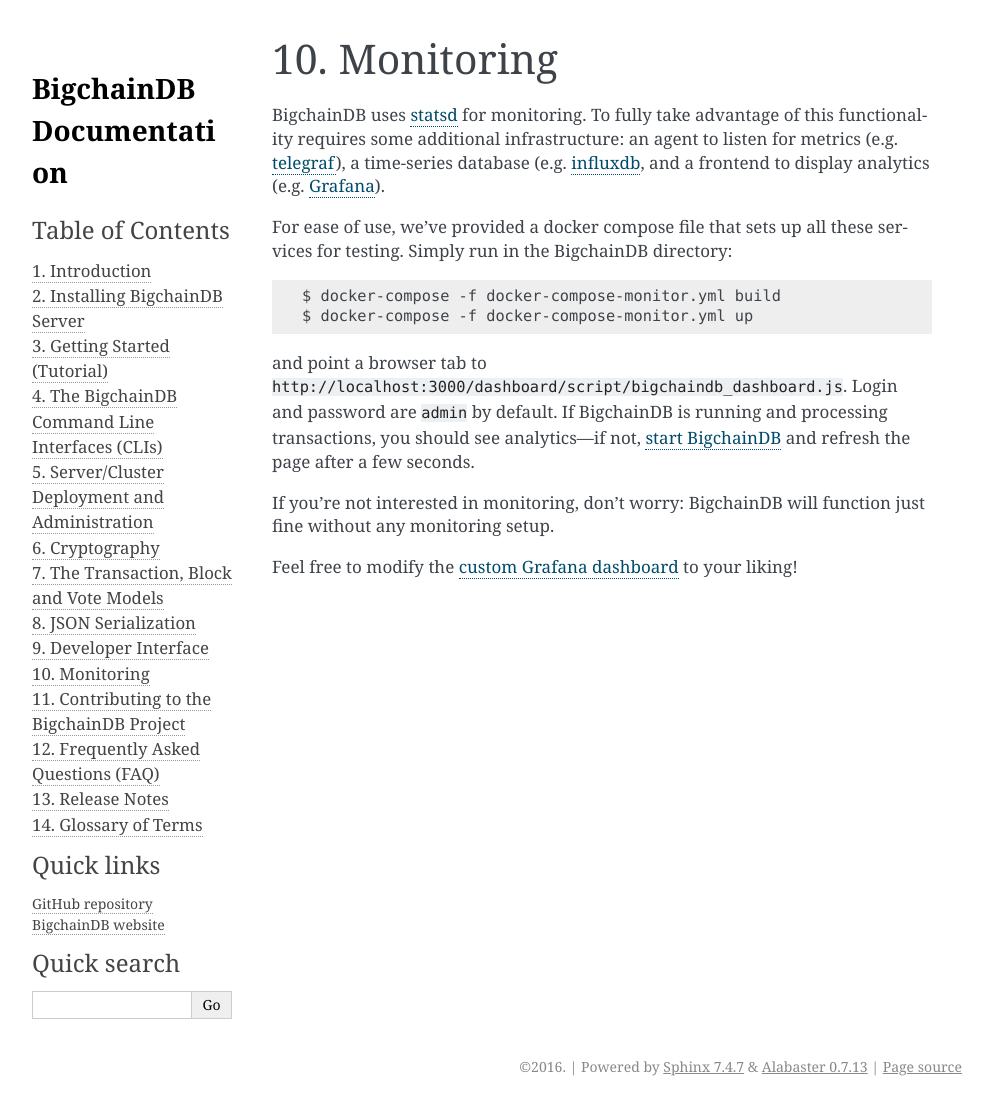
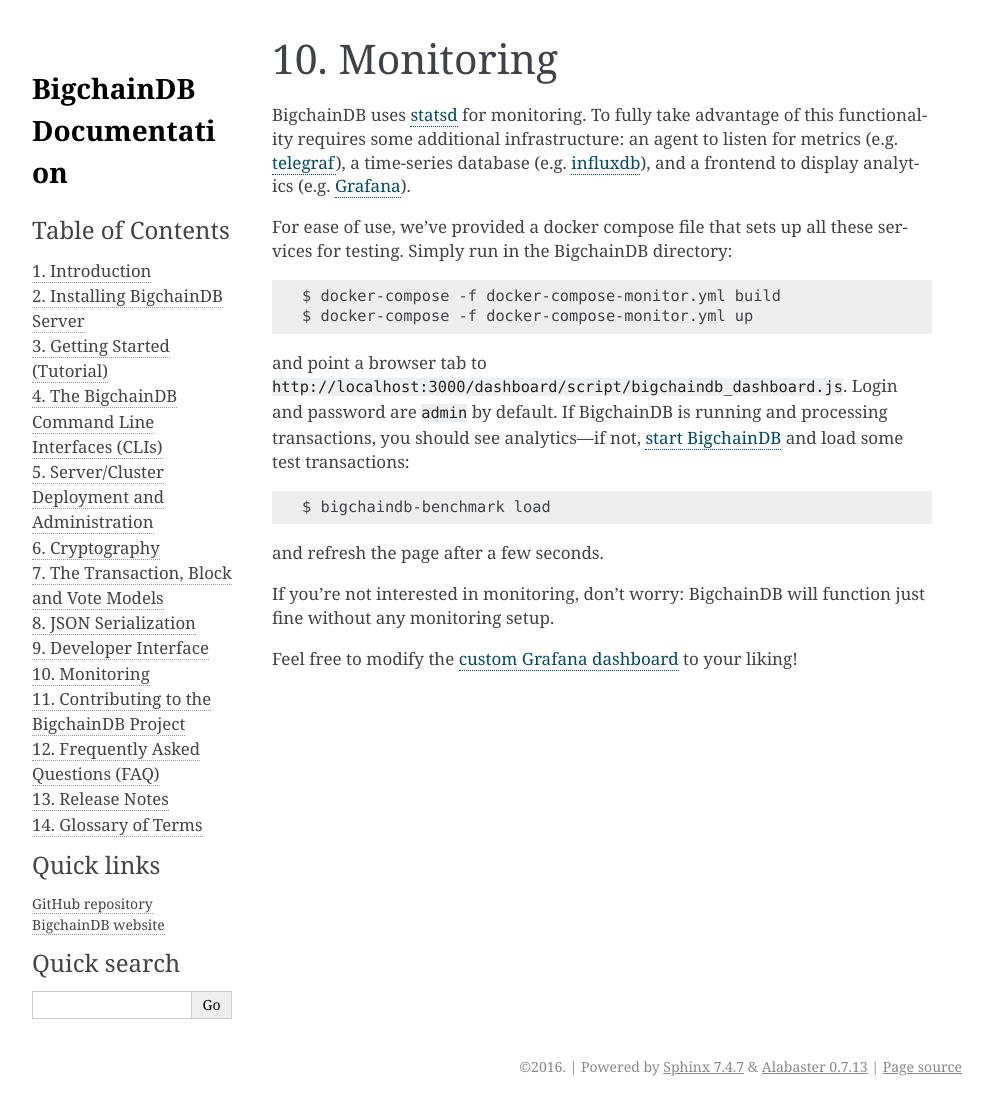
Before and after one commit to bigchaindb/bigchaindb, a Sphinx documentation site: the page built from docs/source/monitoring.md, in a window 1280 px wide. Shown: the whole page, without its empty margins (148-1140 px from the left). Built offline with Sphinx 7.4.7, drawn with Linux system fonts in a browser that asks for light colours.

Commit message:
add loading text to monitoring documentation

````diff
--- a/docs/source/monitoring.md
+++ b/docs/source/monitoring.md
@@ -1,6 +1,6 @@
 # Monitoring
 
-BigchainDB uses [statsd](https://github.com/etsy/statsd) for monitoring.  To fully take advantage of this functionality requires some additional infrastructure: an agent to listen for metrics (e.g. [telegraf](https://github.com/influxdata/telegraf)), a time-series database (e.g. [influxdb](https://influxdata.com/time-series-platform/influxdb/), and a frontend to display analytics (e.g. [Grafana](http://grafana.org/)).
+BigchainDB uses [statsd](https://github.com/etsy/statsd) for monitoring.  To fully take advantage of this functionality requires some additional infrastructure: an agent to listen for metrics (e.g. [telegraf](https://github.com/influxdata/telegraf)), a time-series database (e.g. [influxdb](https://influxdata.com/time-series-platform/influxdb/)), and a frontend to display analytics (e.g. [Grafana](http://grafana.org/)).
 
 For ease of use, we've provided a docker compose file that sets up all these services for testing. Simply run in the BigchainDB directory:
 
@@ -9,7 +9,13 @@
 $ docker-compose -f docker-compose-monitor.yml up
 ```
 
-and point a browser tab to `http://localhost:3000/dashboard/script/bigchaindb_dashboard.js`.  Login and password are `admin` by default.  If BigchainDB is running and processing transactions, you should see analytics—if not, [start BigchainDB](installing.html#run-bigchaindb) and refresh the page after a few seconds.
+and point a browser tab to `http://localhost:3000/dashboard/script/bigchaindb_dashboard.js`.  Login and password are `admin` by default.  If BigchainDB is running and processing transactions, you should see analytics—if not, [start BigchainDB](installing.html#run-bigchaindb) and load some test transactions:
+
+```text
+$ bigchaindb-benchmark load
+```
+
+and refresh the page after a few seconds.
 
 If you're not interested in monitoring, don't worry: BigchainDB will function just fine without any monitoring setup.
 
````
